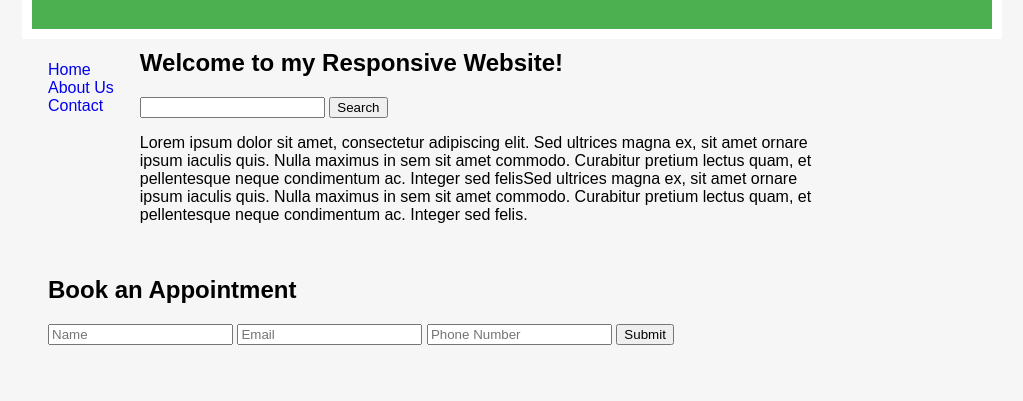
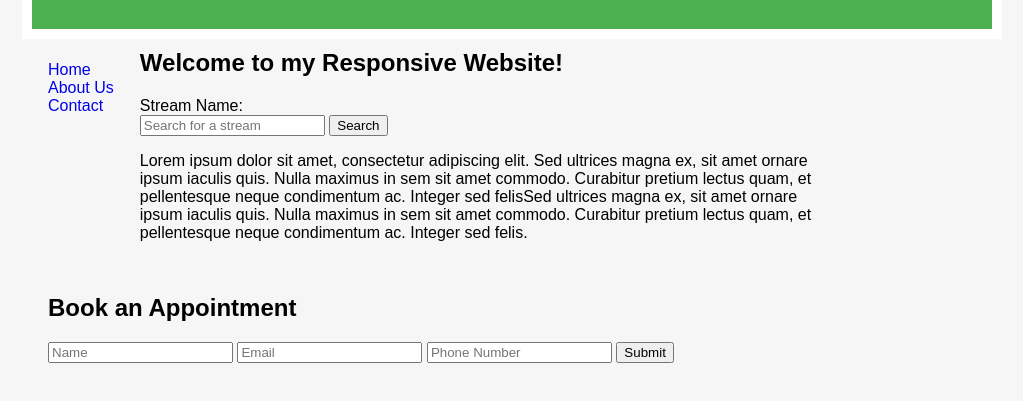
Before and after one commit to 69-coding/69-coding.github.io, a plain HTML site: page index.html in a window 1280 px wide. Shown: the part 81-482 px from the top of the page, without its empty margins (128-1151 px from the left). Drawn offline with Linux system fonts and the light colour scheme.

Commit message:
Update index.html

```diff
--- a/index.html
+++ b/index.html
@@ -92,9 +92,10 @@
             <h2>Welcome to my Responsive Website!</h2>
 
 
-        <form action="search-results.php" method="get">
-            <input type="text" name="query" />
-            <input type="submit" value="Search" />
+        <form action="http://www.twitch.tv/search" method="get">
+            Stream Name:<br>
+           <input type="text" name="q" placeholder="Search for a stream" required>
+           <input type="submit" value="Search">
         </form>
 
 
```
